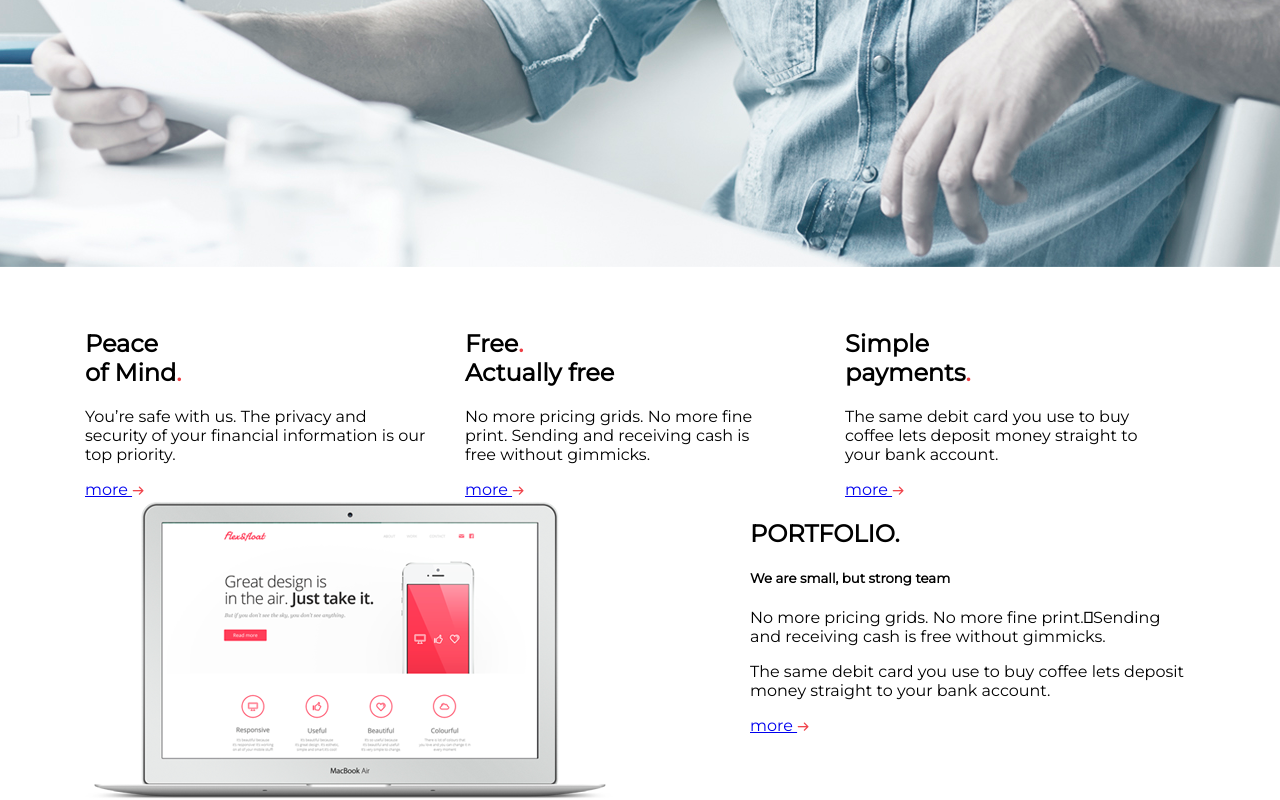
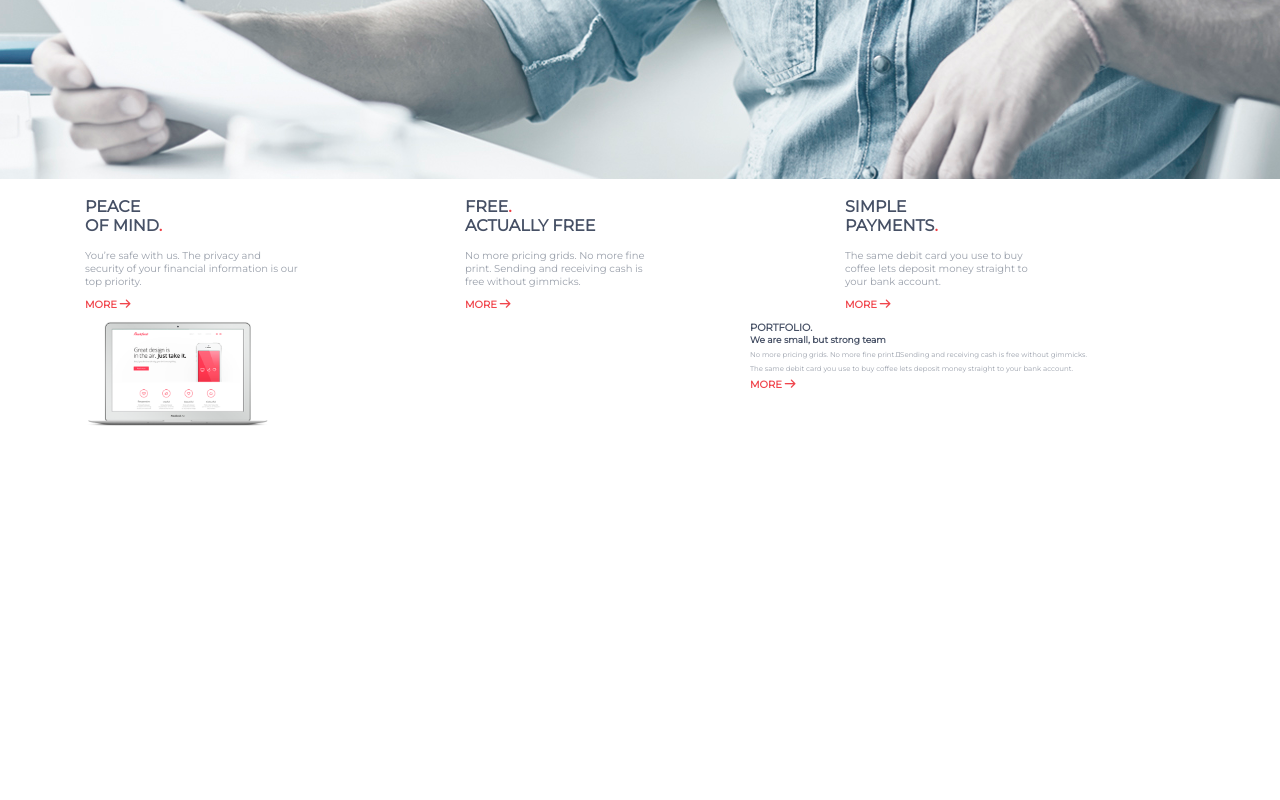
Before and after one commit to imnofear555/imnofear555.github.io, a plain HTML site: page portfolio/index.html in a window 1280 px wide. Shown: the part 790-1590 px from the top of the page. After the commit the page ends 1216 px from the top, so only its background shows below. Drawn offline with nearby package versions, Linux system fonts and the light colour scheme.

Commit message:
add kod
add kod

```diff
--- a/portfolio/css/style.css
+++ b/portfolio/css/style.css
@@ -2,21 +2,22 @@ body {
 	margin:0 auto;
 	font-family: Montserrat, sans-serif;
 }
+
 .mainhead {
-background: url(../img/header.jpg) top no-repeat;
+background: url(../img/header.jpg) top no-repeat;/*---------- Фоновое изображение для класса  ---------- */
 }
-.logo img {
+.logo img {				/*---------- парметры для img  ---------- */
 display: inline-block;
 height: auto;
 max-width: 100%;
 }
 
-.menu {
+.menu {					/*---------- Меню адаптивное ---------- */
     text-align: right;
     margin-top: 15px;
 }
 
-.menu__icon {
+.menu__icon {			/*---------- парметры значка адаптивного меню ---------- */
    display: none;
    width: 35px;
    height: 25px;
@@ -50,11 +51,12 @@ max-width: 100%;
  }
 .menu__links a {
 	font-family: Montserrat;
-	color: #263742;
+	color: #375569;
 	text-decoration: none;
 	text-transform: uppercase;
 	padding: 0% 2%;
 	font-weight: bold;
+	transition-duration: 0.2s;
 }
 .menu__links a:hover {
 	text-decoration: none;
@@ -88,9 +90,90 @@ max-width: 100%;
   display: block;
 }
 
-@media screen and (max-width: 767px) {
+
+
+.main-content {
+	margin-top: 310px;
+}
+
+.main-h1 h1 {
+	font-size: 48px;
+	color: #314a5b;
+	max-width: 100%;
+	text-transform: uppercase;
+	margin: 0px 0px 20px 0px;
+}
+.main-h1 h3 {
+	font-size: 18px;
+	color: #314a5b;
+	margin: 0;
+}
+
+.button {
+	margin-top: 70px;
+	margin-bottom: 280px;
+}
+.button a {
+	text-decoration: none;
+	font-size: 15px;
+	color: #ffffff;
+	text-transform: uppercase;
+	background: #fa5c65;
+	padding: 15px 35px;
+	border-radius: 10px;
+}
+.button a:hover {
+	background:#ea4e57;
+}
+.section1 {
+	margin: 70px 0px;
+}
+.cont-main h1 {
+	font-size: 26px;
+	color: #465065;
+	font-weight: bold;
+	text-transform: uppercase;
+}
+.cont-main p {
+	font-size: 15px;
+	color: #9aa0ab;
+}
+.more {
+	text-decoration: none;
+	text-transform: uppercase;
+	color: #f0454c;
+	font-size: 14px;
+	font-weight: bold;
+}
+.more:hover {
+	border-bottom: 1.5px solid red;
+	transition-duration: 0.2s;
+}
+.imgmac img{
+	display: inline-block;
+	height: auto;
+	max-width: 100%;
+}
+.opismac h1 {
+	font-size: 40px;
+	color: #465065;
+	margin: 15px 0px 0px 0px;
+}
+.opismac h5 {
+	font-size: 16px;
+	color: #465065;
+	margin-top: 10px;
+}
+.opismac p {
+	font-size: 15px;
+	color: #9aa0ab;
+	margin-bottom: 35px;
+}
+
+@media screen and (max-width: 767px) { /*---------- Медиа-запрос, парметры отображение елементов в определленом разрешении ---------- */
   .menu {
   	margin-top: 15px;
+  	text-align: center;
   }
   .menu__icon{
     display: inline-block;
@@ -115,37 +198,19 @@ max-width: 100%;
     color: #ffffff;
     text-decoration: none;
   }
-}
-
-.main-content {
-	margin-top: 310px;
-}
-
-.main-h1 h1 {
-	font-size: 48px;
-	color: #314a5b;
-	max-width: 100%;
-	text-transform: uppercase;
-	margin: 0px 0px 20px 0px;
-}
-.main-h1 h3 {
-	font-size: 18px;
-	color: #314a5b;
-	margin: 0;
-}
-
-.button {
-	margin-top: 70px;
-	margin-bottom: 410px;
-}
-.button a {
-	text-decoration: none;
-	font-size: 15px;
-	color: #ffffff;
-	text-transform: uppercase;
-	background: #fa5c65;
-	padding: 15px 35px;
-	border-radius: 10px;
+  .splink a {
+  	display: inline-block;
+  	width: 100%
+  	padding-left: 20px;
+  }
+  .splink a:nth-child(1) {
+  	padding-left: 150px;
+  	padding-right: 10.5px;
+  }
+   .splink a:nth-child(2) {
+  	padding-right: 155px;
+  	padding-left: 25px;
+  }
 }
 @media screen and (max-width: 767px) {
   .main-h1 h1 {
@@ -168,3 +233,34 @@ max-width: 100%;
 	padding: 12px 25px;
 	border-radius: 10px;}
 }
+.section1 {
+	margin: 5px 0px;
+}
+.cont-main h1 {
+	font-size: 16px;
+}
+.cont-main p {
+	font-size: 10px;
+}
+.more {
+	font-size: 10px;
+}
+.section2 {
+	margin-top: 10px;
+}
+.imgmac img {
+	width: 185px;
+	height: auto;
+}
+.opismac h1 {
+	font-size: 10px;
+	margin: 0px;
+}
+.opismac h5 {
+	font-size: 9px;
+	margin: 0px 0px 5px 0px;
+}
+.opismac p {
+	font-size: 7px;
+	margin: 0px 0px 5px 0px;
+}
```
